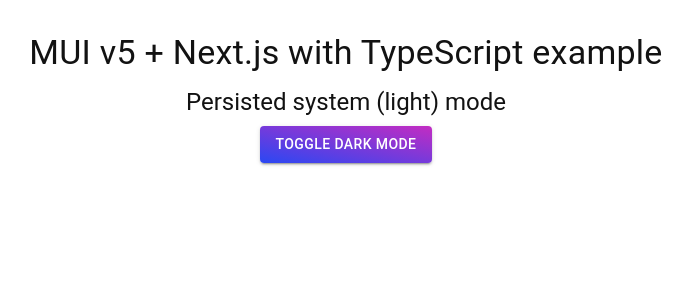
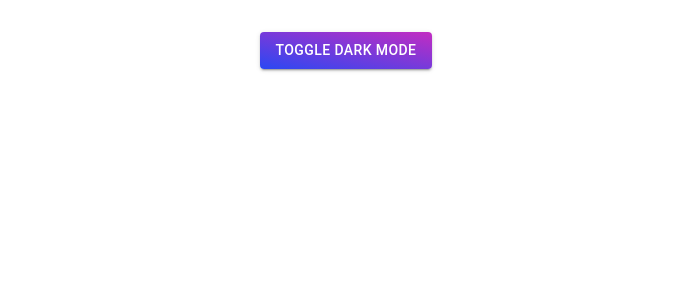
Before and after one commit to andikaherup/oddle-githubsearch, a Next.js app: page / in a window 1280 px wide. Shown: the top 300 px of the page, without its empty margins (294-986 px from the left). Built offline with nearby package versions, Linux system fonts and the light colour scheme.

Commit message:
fixing error typography leads to bug on dev mode

```diff
--- a/pages/index.tsx
+++ b/pages/index.tsx
@@ -19,13 +19,8 @@
           alignItems: "center",
         }}
       >
-        <Typography variant="h4" component="h1" gutterBottom>
-          MUI v5 + Next.js with TypeScript example
-        </Typography>
-        <Typography variant="h5" gutterBottom>
-          Persisted{" "}
-          {resolvedTheme !== theme ? `${theme} (${resolvedTheme})` : theme} mode
-        </Typography>
+
+
         <Button
           css={css`
             background: linear-gradient(to top right, #2a48f3 0%, #c32cc2 100%);
```
